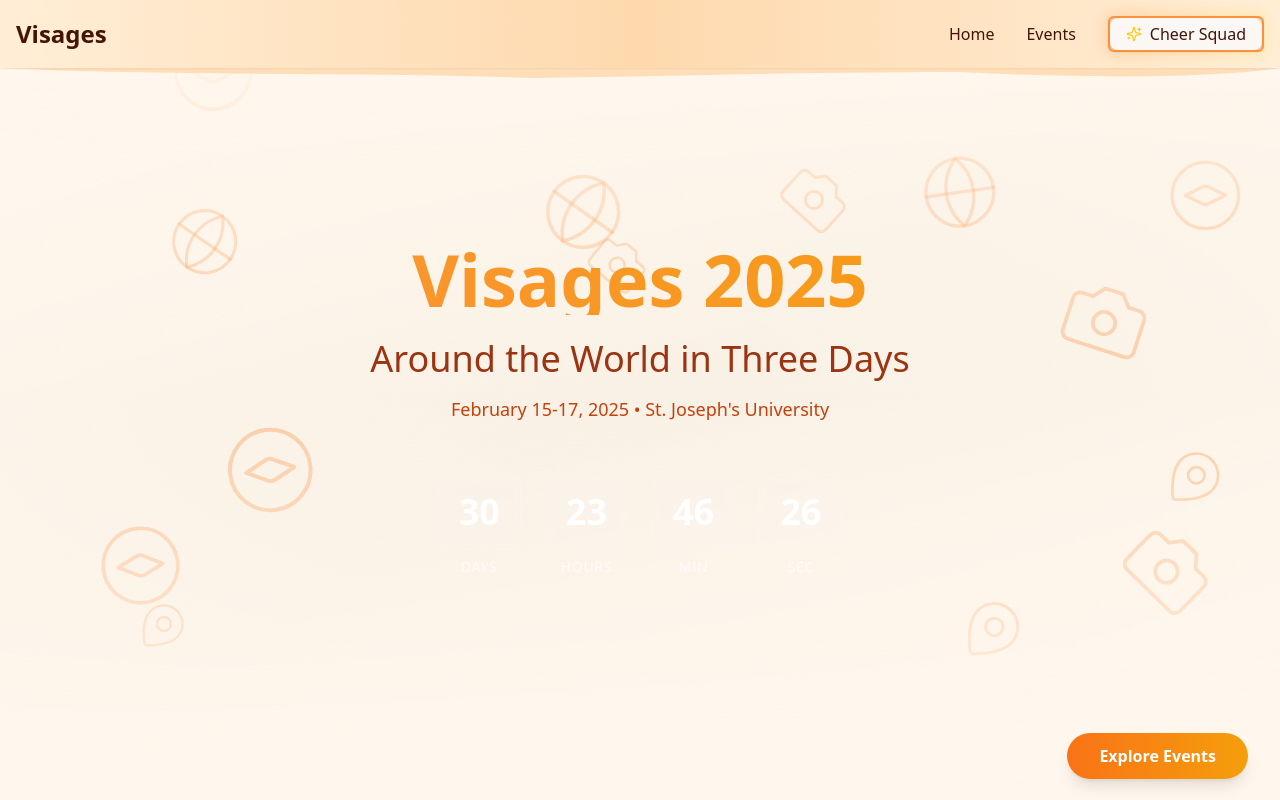
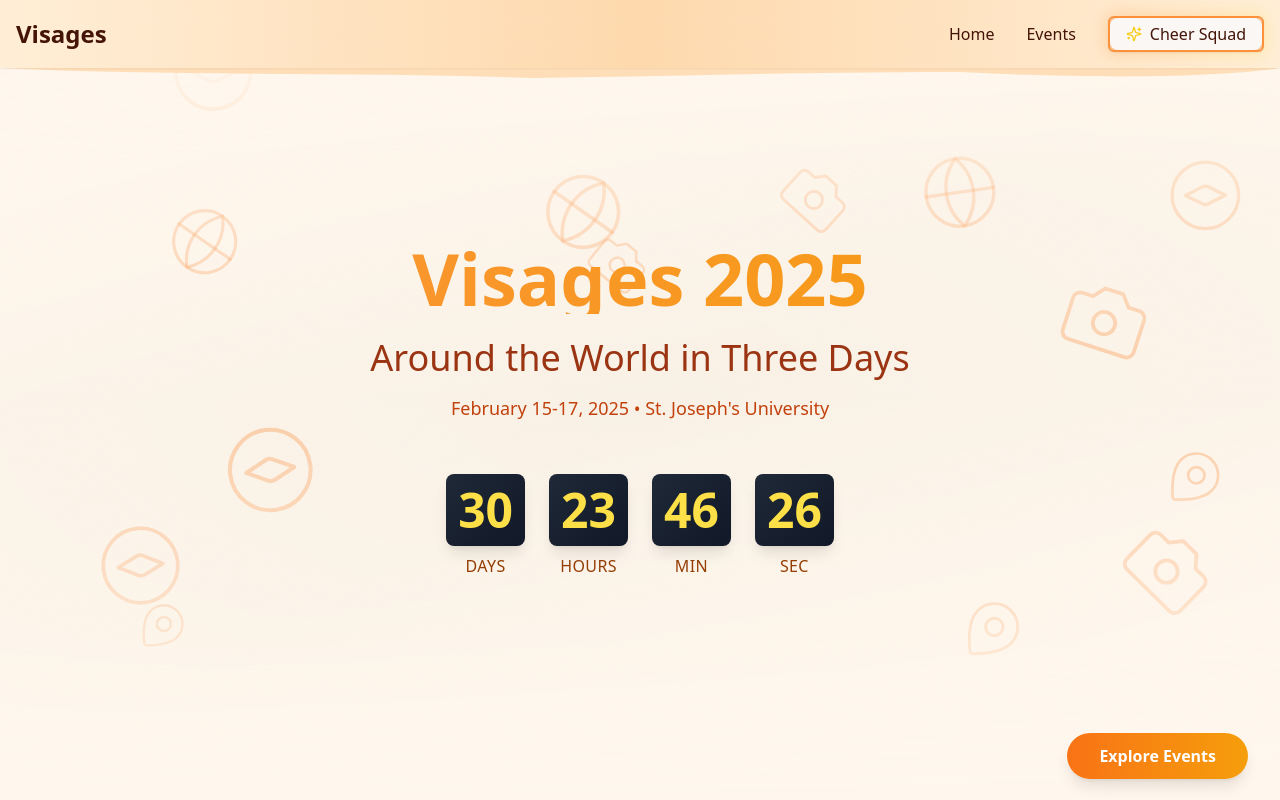
Before and after one commit to ammar-codeable/visages, a React (Vite) app: page / in a window 1280 px wide. Shown: the top 800 px of the page. Built offline with nearby package versions, Linux system fonts and the light colour scheme.

Commit message:
feat : make the timer visible by changing its colours

```diff
--- a/src/components/CountdownTimer.tsx
+++ b/src/components/CountdownTimer.tsx
@@ -27,16 +27,15 @@ export default function CountdownTimer() {
   const TimeUnit = ({ value, label }: { value: number; label: string }) => (
     <motion.div
       initial={{ y: 20, opacity: 1 }}
+      transition={{ duration: 0.5 }}
       className="flex flex-col items-center"
     >
-      <div className="relative overflow-hidden rounded-lg border border-white/10 bg-white/5 p-2 backdrop-blur-sm">
-        <div className="px-3 py-2">
-          <span className="text-2xl font-bold text-white sm:text-3xl lg:text-4xl">
+      <div className="relative overflow-hidden rounded-lg bg-gradient-to-br from-gray-800 to-gray-900 p-3 shadow-lg">
+        <span className="text-3xl font-bold text-yellow-300 sm:text-4xl lg:text-5xl">
           {String(value).padStart(2, "0")}
         </span>
       </div>
-      </div>
-      <span className="mt-2 text-xs font-medium uppercase tracking-wider text-white/70 sm:text-sm">
+      <span className="mt-2 text-sm font-medium uppercase tracking-wide text-black-400 sm:text-base">
         {label}
       </span>
     </motion.div>
@@ -44,17 +43,15 @@ export default function CountdownTimer() {
 
   return (
     <motion.div
-      initial={{ opacity: 1 }}
+      initial={{ opacity: 0 }}
       animate={{ opacity: 1 }}
-      transition={{ delay: 0.9 }}
-      className="mt-8 w-full"
+      transition={{ delay: 0.3 }}
+      className="mt-8 flex w-full flex-wrap justify-center gap-4 sm:gap-6"
     >
-      <div className="flex justify-center gap-3 sm:gap-4 md:gap-6">
       <TimeUnit value={timeLeft.days} label="Days" />
       <TimeUnit value={timeLeft.hours} label="Hours" />
       <TimeUnit value={timeLeft.minutes} label="Min" />
       <TimeUnit value={timeLeft.seconds} label="Sec" />
-      </div>
     </motion.div>
   );
 }
```
Lines whose indentation alone changed are shown as unchanged.
